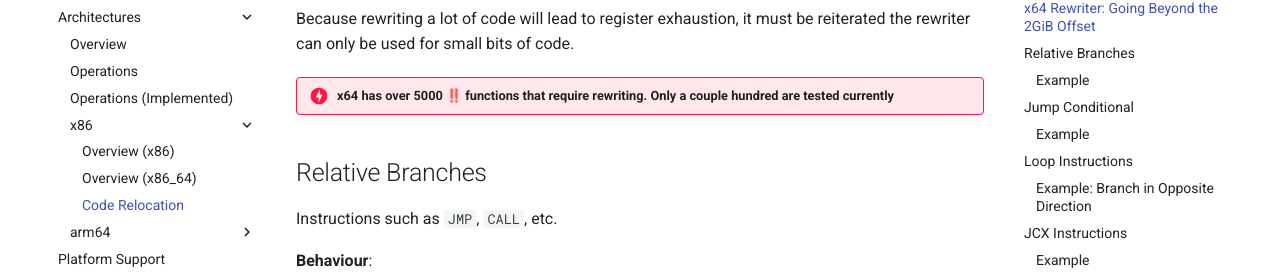
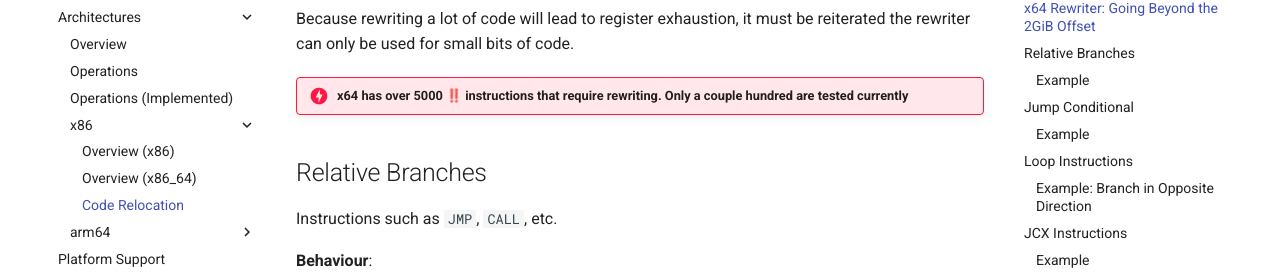
Before and after one commit to Reloaded-Project/Reloaded.Hooks-rs, an MkDocs documentation site: the page built from docs/dev/arch/x86/code_relocation.md, in a window 1280 px wide and 900 px high, scrolled down 1108 px. Shown: the part 172-450 px from the top of the window. Built offline with MkDocs 1.6.1 and Material for MkDocs 9.7.7, drawn with Linux system fonts in a browser that asks for light colours; comment, search, counter and statistics services are not loaded.

Commit message:
Fixed: Clarification on Instruction Count

```diff
--- a/docs/dev/arch/x86/code_relocation.md
+++ b/docs/dev/arch/x86/code_relocation.md
@@ -48,7 +48,7 @@ Scratch register is determined by the following logic:
 
 Because rewriting a lot of code will lead to register exhaustion, it must be reiterated the rewriter can only be used for small bits of code.
 
-!!! danger "x64 has over 5000 ‼️ functions that require rewriting. Only a couple hundred are tested currently"
+!!! danger "x64 has over 5000 ‼️ instructions that require rewriting. Only a couple hundred are tested currently"
 
 ## Relative Branches
 
```
